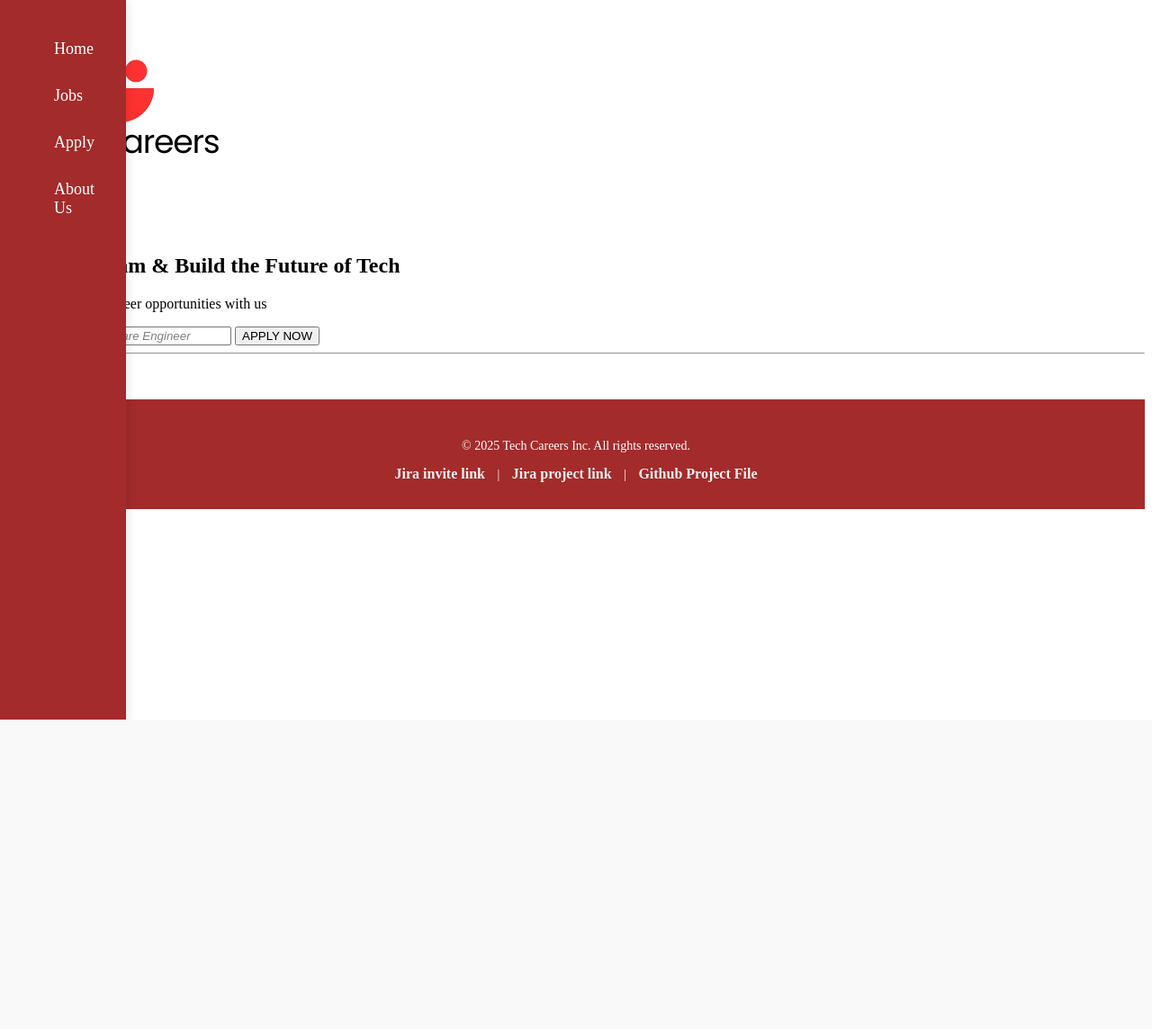
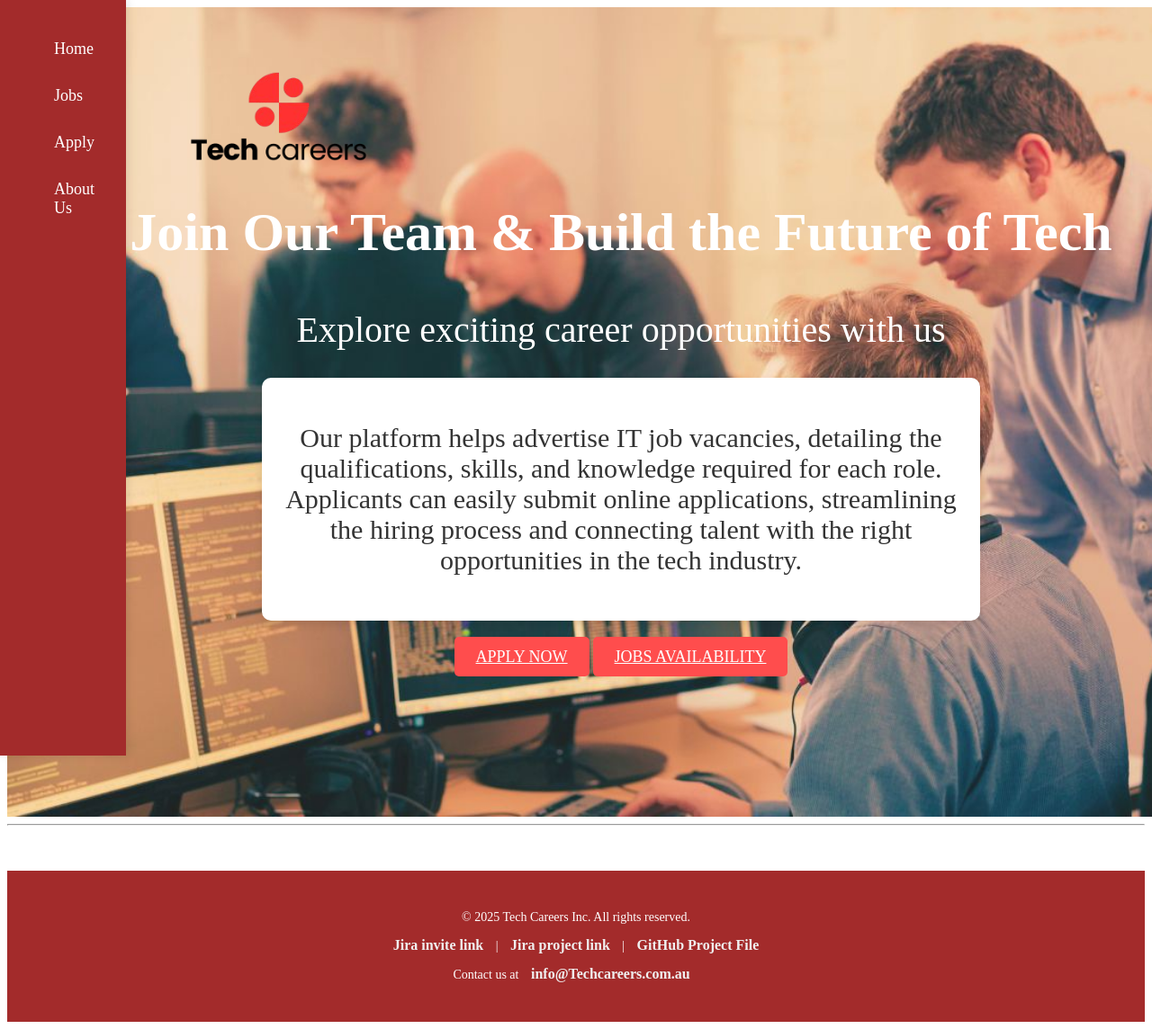
Before and after one commit to JordanThomasButler/LVSJ-GroupProj, a PHP site: page /project1/index.html in a window 1280 px wide; the page is wider, and only the part inside the window is pictured. Shown: that part at 90% size. Before the commit the page ends 800 px from the top of that part, so only its background shows below. Run offline with PHP 8.4, Linux system fonts and the light colour scheme.

Commit message:
fixing home page and css styling

```diff
--- a/project1/index.html
+++ b/project1/index.html
@@ -4,13 +4,24 @@
     <meta charset="UTF-8">
     <meta name="viewport" content="width=device-width, initial-scale=1.0">
     <link rel="stylesheet" href="../styles/styles.css">
-    <title>Document</title>
+    <title>Tech Careers Inc.</title>
+    <style>
+        .content {
+            background-image: url('images/Tech.jpg');
+            background-size: cover;
+            background-position: center;
+            min-height: 750px; /* Ensures full height */
+            display: flex;
+            flex-direction: column;
+            align-items: center;
+            justify-content: center;
+            padding: 50px;
+            text-align: center;
+        }
+    </style>
 </head>
 <body>
-
-    <img src="images/logo.png" alt="Company Logo">
-
-<h1 hidden>Navigation</h1>
+    <!-- Sidebar Navigation -->
     <aside class="job-links">
         <ul>
             <li><a href="index.html">Home</a></li>
@@ -20,26 +31,44 @@
         </ul>
     </aside>
 
-<h2>Join Our Team & Build the Future of Tech</h2>
+    <!-- Main Content Section -->
+    <section class="content">
+        <div class="logo-overlay">
+            <img src="images/logo.png" alt="Company Logo">
+        </div>
+        <h1>Join Our Team & Build the Future of Tech</h1>
         <p>Explore exciting career opportunities with us</p>
 
+        <!-- Job Description -->
+        <section class="description">
+            <p>
+                Our platform helps advertise IT job vacancies, detailing the qualifications, skills, and knowledge required for each role. Applicants can easily submit online applications, streamlining the hiring process and connecting talent with the right opportunities in the tech industry.
+            </p>
+        </section>
+
+        <!-- Application Form -->
+        <section class="application-form">
             <form>
-    <label for="job-title">Job Title:</label>
-    <input type="text" id="job-title" name="job-title" placeholder="e.g. Software Engineer">
-    <button type="submit">APPLY NOW</button>
+                <a href="apply.html" class="apply-button">APPLY NOW</a>
+                <a href="jobs.html" class="jobs-button">JOBS AVAILABILITY</a>
             </form>
+        </section>
+    </section>
 
     <hr>
 
+    <!-- Footer Section -->
     <footer class="main-footer">
         <div class="footer-content">
             <p>&copy; 2025 Tech Careers Inc. All rights reserved.</p>
             <nav>
                 <a href="https://id.atlassian.com/invite/p/jira-software?id=vogG_QdzQOGIyAK_Hb6ixg" target="_blank">Jira invite link</a> |
                 <a href="https://lsvj.atlassian.net/jira/software/projects/SCRUM/boards/1/backlog" target="_blank">Jira project link</a> |
-             <a href="https://github.com/JordanThomasButler/LVSJ-GroupProj" target="_blank">Github Project File</a>
+                <a href="https://github.com/JordanThomasButler/LVSJ-GroupProj" target="_blank">GitHub Project File</a>
+            <p>Contact us at <a href="mailto:info@yourcompany.com.au">info@Techcareers.com.au</a></p>
             </nav>
         </div>
+    </footer>
 
 </body>
 </html>
--- a/styles/styles.css
+++ b/styles/styles.css
@@ -329,3 +329,90 @@ body.application-page input[type="email"]:valid {
     border: none;
     border-bottom: 2px solid green;
 }
+
+/* Logo overlay */
+.logo-overlay {
+    position: absolute;
+    top: 35px;
+    left: 200px;
+}
+
+.logo-overlay img {
+    width: 220px;
+}
+
+/* Background image */
+.content {
+    background-size: cover;
+    background-position: center;
+    background-repeat: no-repeat;
+    width: 100%;
+    height: 100vh;
+    display: flex;
+    flex-direction: column;
+    align-items: center;
+    justify-content: center;
+    text-align: center;
+    padding: 50px;
+}
+
+/* Title */
+.content h1 {
+    font-size: 60px;
+    font-weight: bold;
+    color: white;
+    text-align: center;
+    margin-bottom: 10px;
+}
+
+/* Subtitle  */
+.content p {
+    font-size: 40px;
+    color: white;
+    text-align: center;
+    margin-bottom: 30px;
+}
+
+/* Centered white description box */
+.description {
+    background-color: white;
+    padding: 20px;
+    border-radius: 10px;
+    width: 60%;
+    text-align: center;
+    box-shadow: 0px 4px 10px rgba(0, 0, 0, 0.1);
+    margin-bottom: 30px;
+}
+
+.description p {
+    font-size: 30px;
+    color: #333;
+}
+
+/* Styling for application button */
+.application-form {
+    text-align: center;
+}
+
+.apply-button, .jobs-button {
+    padding: 12px 24px;
+    font-size: 18px;
+    background-color: #ff4d4d;
+    color: white;
+    border: none;
+    cursor: pointer;
+    border-radius: 5px;
+}
+
+.apply-button:hover {
+    background-color: #ff6666;
+}
+
+/* Jobs Availability button styling */
+.jobs-button {
+    background-color: #ff4d4d;
+}
+
+.jobs-button:hover {
+    background-color: #ff6666;
+}
```
Also changed, not shown: project1/images/Tech.jpg (added). Lines whose indentation alone changed are shown as unchanged.
